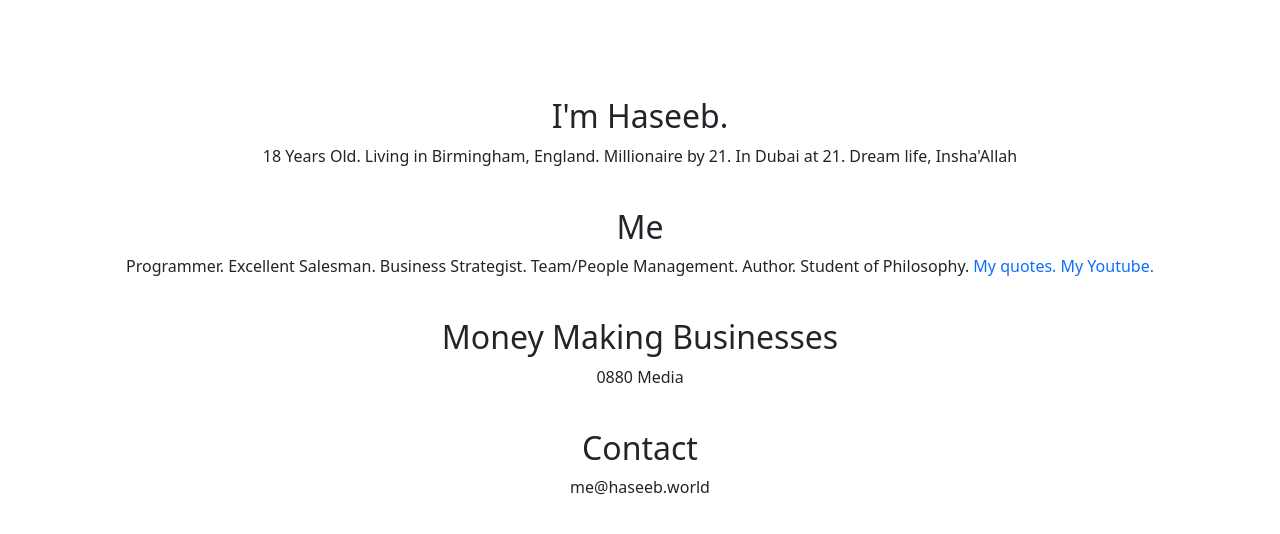
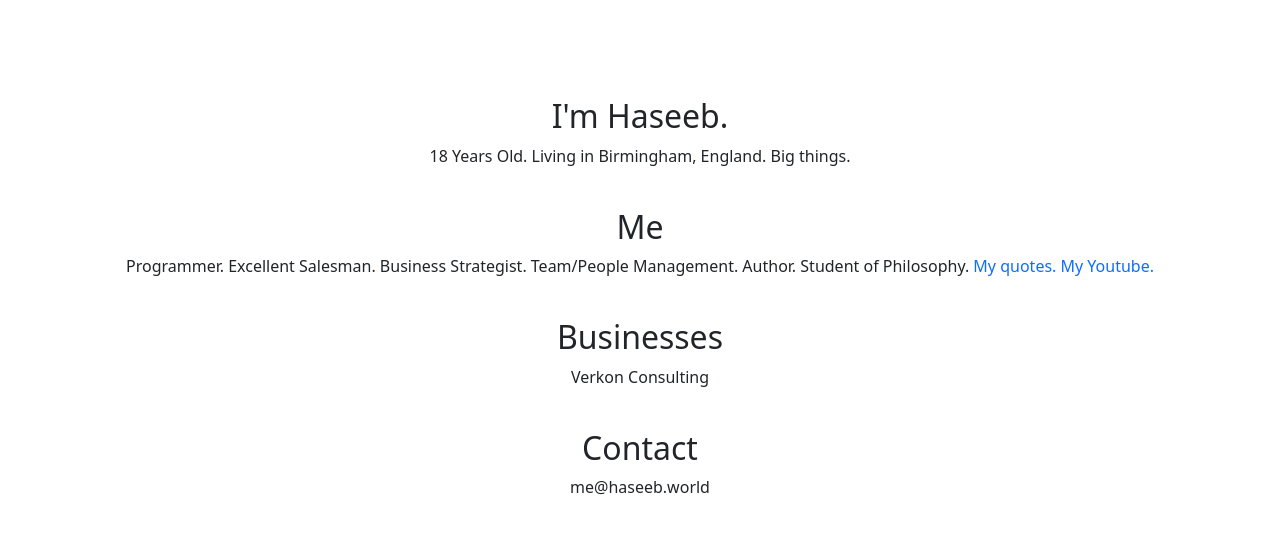
Before and after one commit to OfficiallyLost/haseeb.world, a Node project: template src/views/home.ejs in a window 1280 px wide. Shown: the top 534 px of the page. Run offline with Node 20 templates, Linux system fonts and the light colour scheme; the template is opened without the code that fills it, so the values that code supplies are empty.

Commit message:
update home

```diff
--- a/src/views/home.ejs
+++ b/src/views/home.ejs
@@ -6,8 +6,7 @@
       <div class="header">
          <h2 class="title">I'm Haseeb.</h2>
          <p class="quick-bio">
-            18 Years Old. Living in Birmingham, England. Millionaire by 21.
-            In Dubai at 21. Dream life, Insha'Allah
+            18 Years Old. Living in Birmingham, England. Big things.
          </p>
       </div>
       <div class="main">
@@ -20,8 +19,8 @@
             <a href="/youtube">My Youtube.</a>
          </p>
          <br />
-         <h2>Money Making Businesses</h2>
-         <p>0880 Media</p>
+         <h2>Businesses</h2>
+         <p>Verkon Consulting</p>
          <br />
          <h2>Contact</h2>
          <p class="email">me@haseeb.world</p>
```
